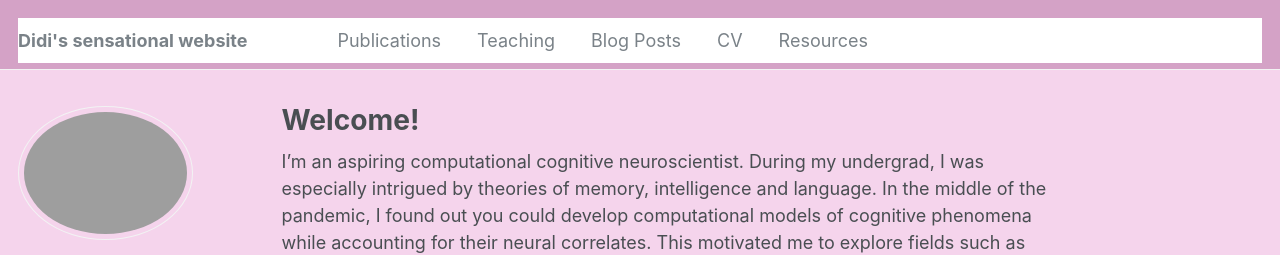
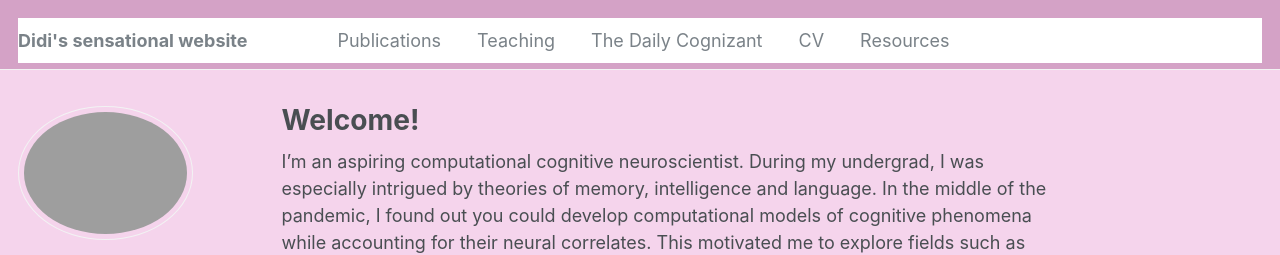
Before and after one commit to neurodidi/neurodidi.github.io, a Jekyll site: the page built from _pages/about.md, in a window 1280 px wide. Shown: the top 255 px of the page. Built offline with Jekyll 4.4.1, drawn with Linux system fonts in a browser that asks for light colours; some web fonts are replaced; a script that is not in the unit is left out.

Commit message:
Update navigation.yml

```diff
--- a/_data/navigation.yml
+++ b/_data/navigation.yml
@@ -17,7 +17,7 @@ main:
  # - title: "Portfolio"
  #   url: /portfolio/
 
-  - title: "Blog Posts"
+  - title: "The Daily Cognizant"
     url: /year-archive/
 
   - title: "CV"
```
